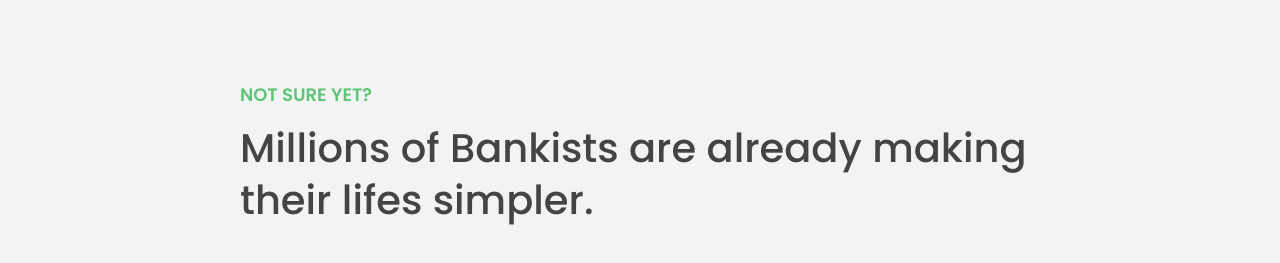
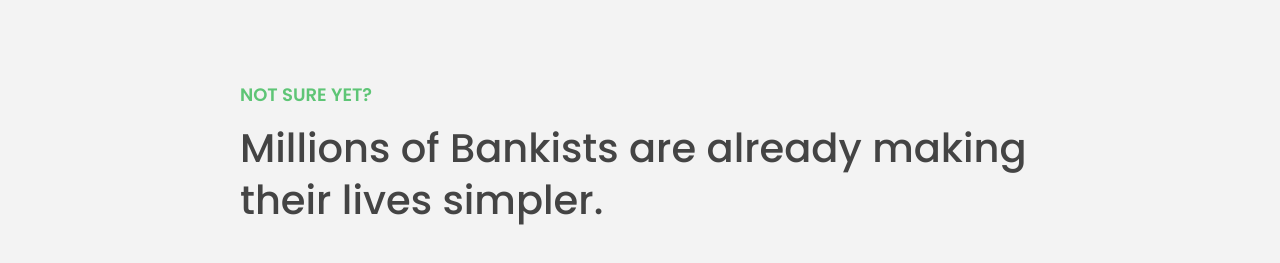
Before and after one commit to anishmrzn/Bankist-Website, a plain HTML site: page index.html in a window 1280 px wide. Shown: the part 3280-3543 px from the top of the page. Drawn offline with Linux system fonts and the light colour scheme.

Commit message:
correction

```diff
--- a/index.html
+++ b/index.html
@@ -211,7 +211,7 @@
       <div class="section__title section__title--testimonials">
         <h2 class="section__description">Not sure yet?</h2>
         <h3 class="section__header">
-          Millions of Bankists are already making their lifes simpler.
+          Millions of Bankists are already making their lives simpler.
         </h3>
       </div>
 
```
